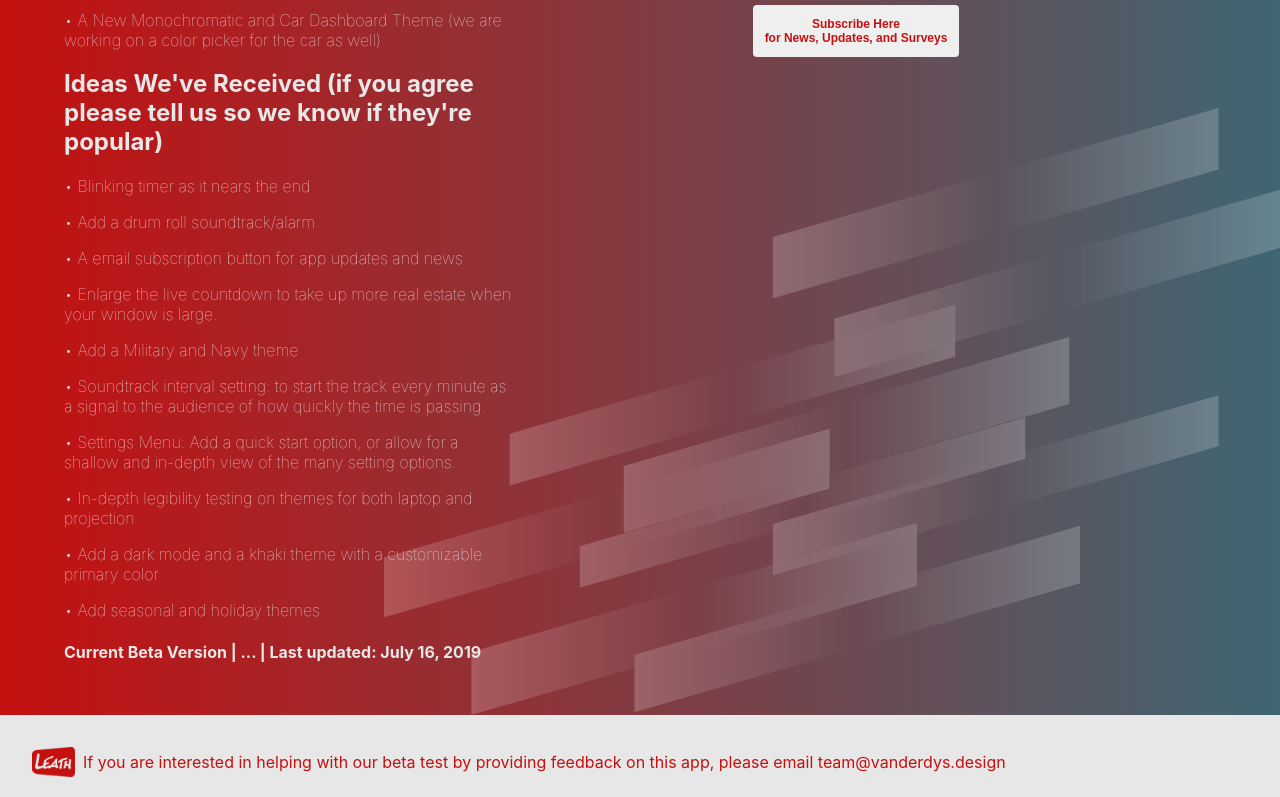
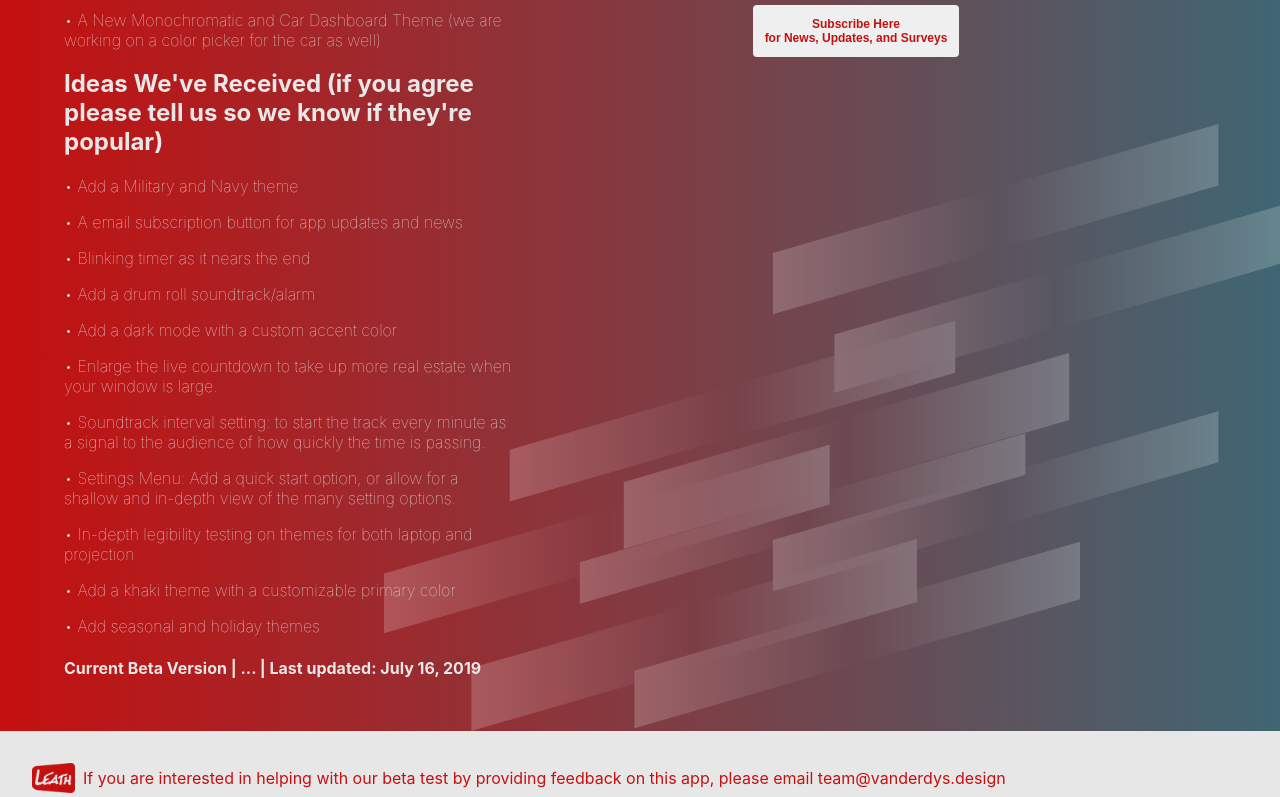
Before and after one commit to dijs/countdowner, a React (Create React App) app: page / in a window 1280 px wide. Shown: the part 659-1456 px from the top of the page. Built offline with nearby package versions, Linux system fonts and the light colour scheme; no server answers.

Commit message:
Changed list order and marked things done

```diff
--- a/src/App.js
+++ b/src/App.js
@@ -133,18 +133,23 @@ function App() {
             Ideas We've Received (if you agree please tell us so we know if
             they're popular)
           </h2>
+          {/*Start of Done:*/}
+          <p>• Add a Military and Navy theme</p>
+          <p>• A email subscription button for app updates and news</p>
           <p>• Blinking timer as it nears the end</p>
           <p>• Add a drum roll soundtrack/alarm</p>
-          <p>• A email subscription button for app updates and news</p>
+          <p>• Add a dark mode with a custom accent color</p>
+          {/*Move sounds to creative commons*/}
+          {/*End of Done*/}
           <p>
             • Enlarge the live countdown to take up more real estate when your
             window is large.
           </p>
-          <p>• Add a Military and Navy theme</p>
-          {/*enable sound preview ON for default setting*/}
+          {/*enable sound preview ON and tool tips for default setting - I tried but the config file isn't working*/}
+          {/*Bug: If enabled and you change it, the next clip plays and should not.*/}
           {/*legibility issue appears in the futuristic mode specifically*/}
           {/*Change font and overall size in some themes*/}
-          {/* Move sounds to creative commons */}
+          {/* Contimue moving sounds to creative commons */}
           <p>
             • Soundtrack interval setting: to start the track every minute as a
             signal to the audience of how quickly the time is passing.
@@ -162,10 +167,7 @@ function App() {
             projection
           </p>
           {/*clay requested we default off on the tooltips - but I think during beta that's not a great idea*/}
-          <p>
-            • Add a dark mode and a khaki theme with a customizable primary
-            color
-          </p>
+          <p>• Add a khaki theme with a customizable primary color</p>
           <p>• Add seasonal and holiday themes</p>
           <h4>
             Current Beta Version | {downloads ? downloads.version : '...'} |
@@ -189,11 +191,9 @@ function App() {
               </a>
               <p>
                 Since the application is still under development, it will show a
-                warning for Mac users.
-              </p>
-              <p>
-                Please Control-click the app icon, then choose Open from the
-                shortcut menu.
+                warning for Mac users. Please{' '}
+                <strong>Control-click the app icon</strong>, then choose Open
+                from the shortcut menu.
               </p>
             </div>
           )}
```
